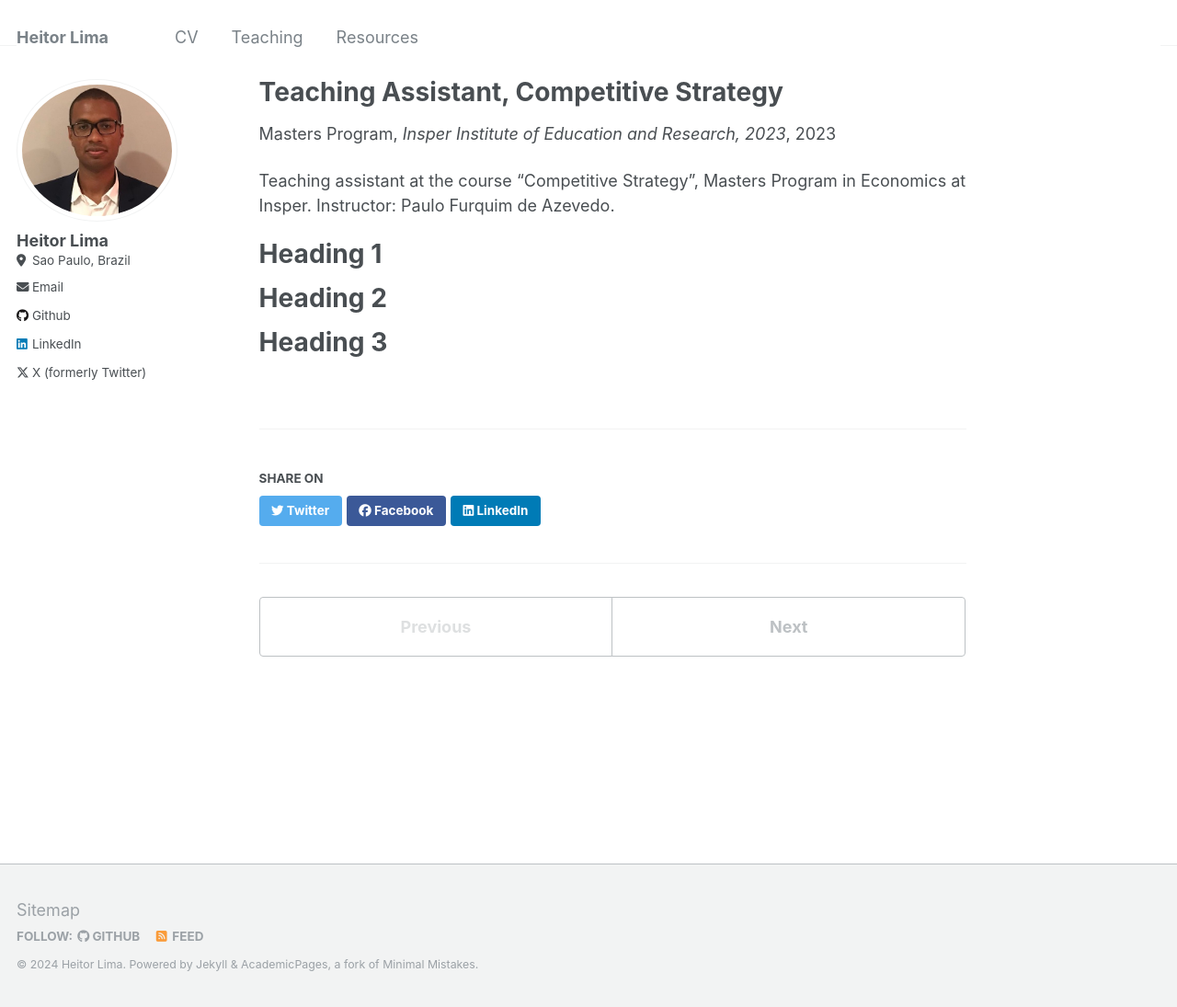
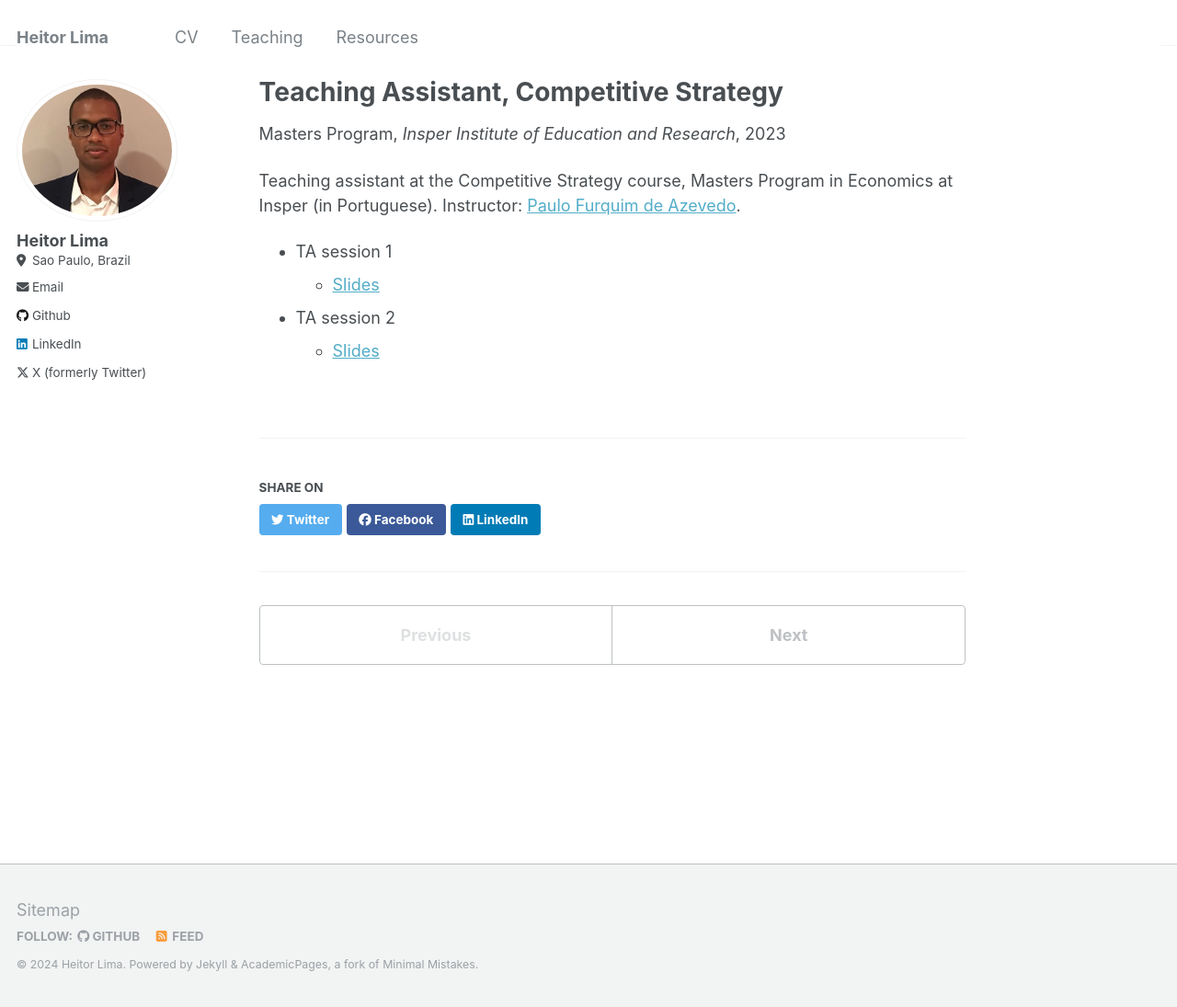
Before and after one commit to heitoraolima/heitoraolima.github.io, a Jekyll site: the page built from _teaching/2023-ta-cs.md, in a window 1280 px wide and 1095 px high. Shown: the whole window at 92% size. Built offline with Jekyll 4.4.1, drawn with Linux system fonts in a browser that asks for light colours.

Commit message:
Update 2023-ta-cs.md

```diff
--- a/_teaching/2023-ta-cs.md
+++ b/_teaching/2023-ta-cs.md
@@ -3,18 +3,14 @@
 collection: teaching
 type: "Masters Program"
 permalink: /teaching/2023-ta-cs
-venue: "Insper Institute of Education and Research, 2023"
+venue: "Insper Institute of Education and Research"
 date: 2023-01-01
 location: "City, Country"
 ---
 
-Teaching assistant at the course “Competitive Strategy”, Masters Program in Economics at Insper. Instructor: Paulo Furquim de Azevedo.
+Teaching assistant at the Competitive Strategy course, Masters Program in Economics at Insper (in Portuguese). Instructor: <a href="https://sites.google.com/view/paulo-f-azevedo/in%C3%ADcio">Paulo Furquim de Azevedo</a>.
 
-Heading 1
-======
-
-Heading 2
-======
-
-Heading 3
-======
+- TA session 1
+  - <a href="heitoraolima.github.io/files/Monitoria 1 - EC - 2023.pdf">Slides</a>
+- TA session 2
+  - <a href="heitoraolima.github.io/files/Monitoria 2 - EC - 2023.pdf">Slides</a>
```
